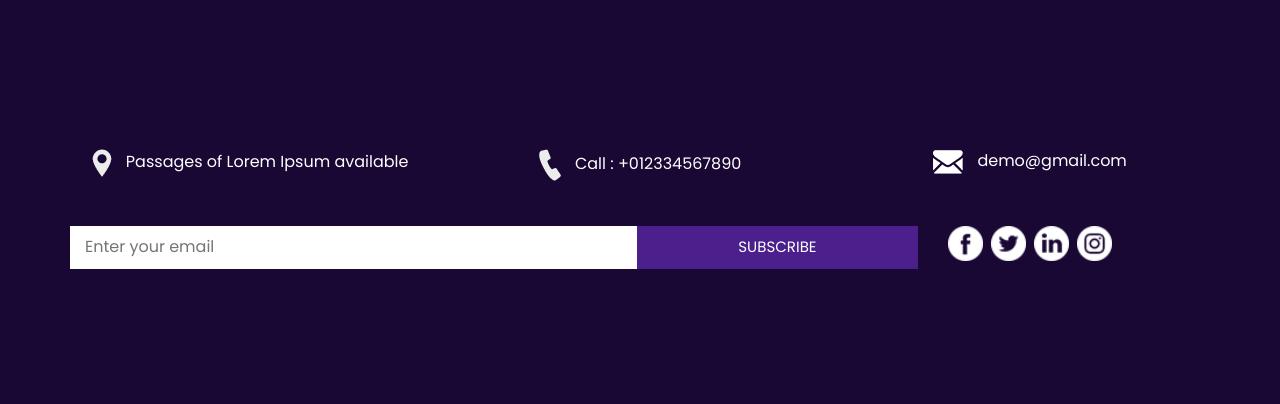
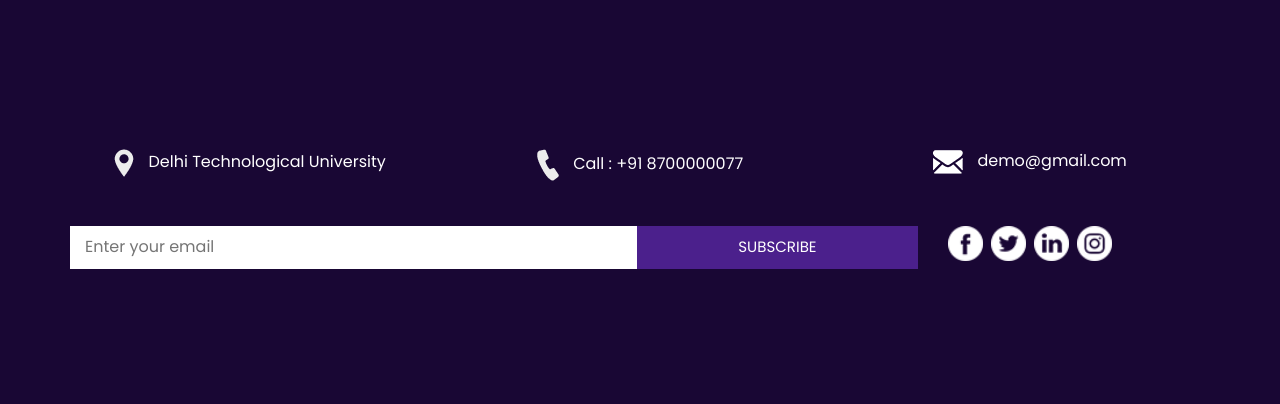
Before and after one commit to Mauray-Jain/shisih, a Flask app: page /blog in a window 1280 px wide. Shown: the part 909-1313 px from the top of the page. Run offline with Flask 3, Linux system fonts and the light colour scheme; style sheets or scripts are compiled from the project's sources; some libraries are stand-ins or nearby versions.

Commit message:
3rd commit

```diff
--- a/templates/base.html
+++ b/templates/base.html
@@ -68,7 +68,7 @@
 					<a href="">
 						<img src="{{ url_for('static', filename='images/location-white.png') }}" alt="">
 						<span>
-							Passages of Lorem Ipsum available
+							Delhi Technological University
 						</span>
 					</a>
 				</div>
@@ -76,7 +76,7 @@
 					<a href="">
 						<img src="{{ url_for('static', filename='images/telephone-white.png') }}" alt="">
 						<span>
-							Call : +012334567890
+							Call : +91 8700000077
 						</span>
 					</a>
 				</div>
```
